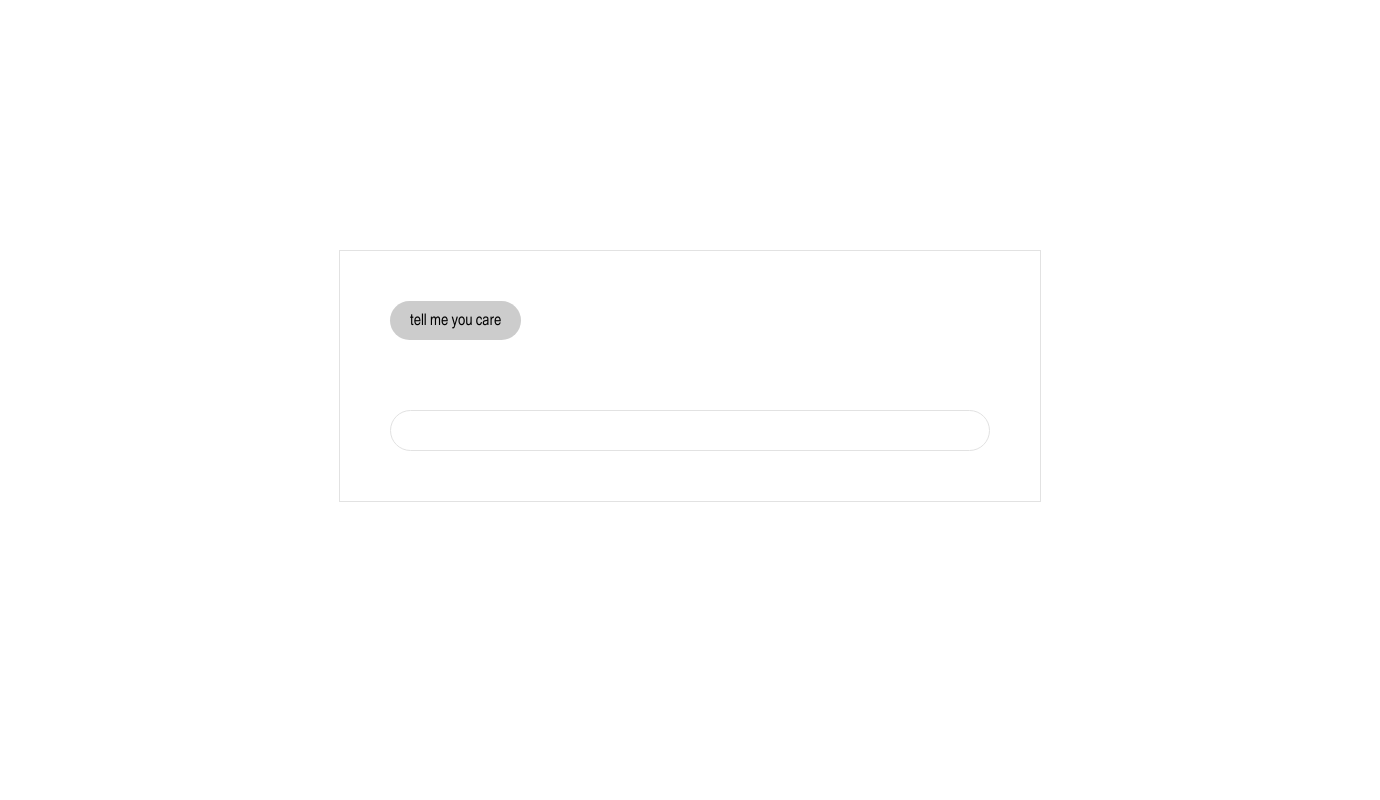
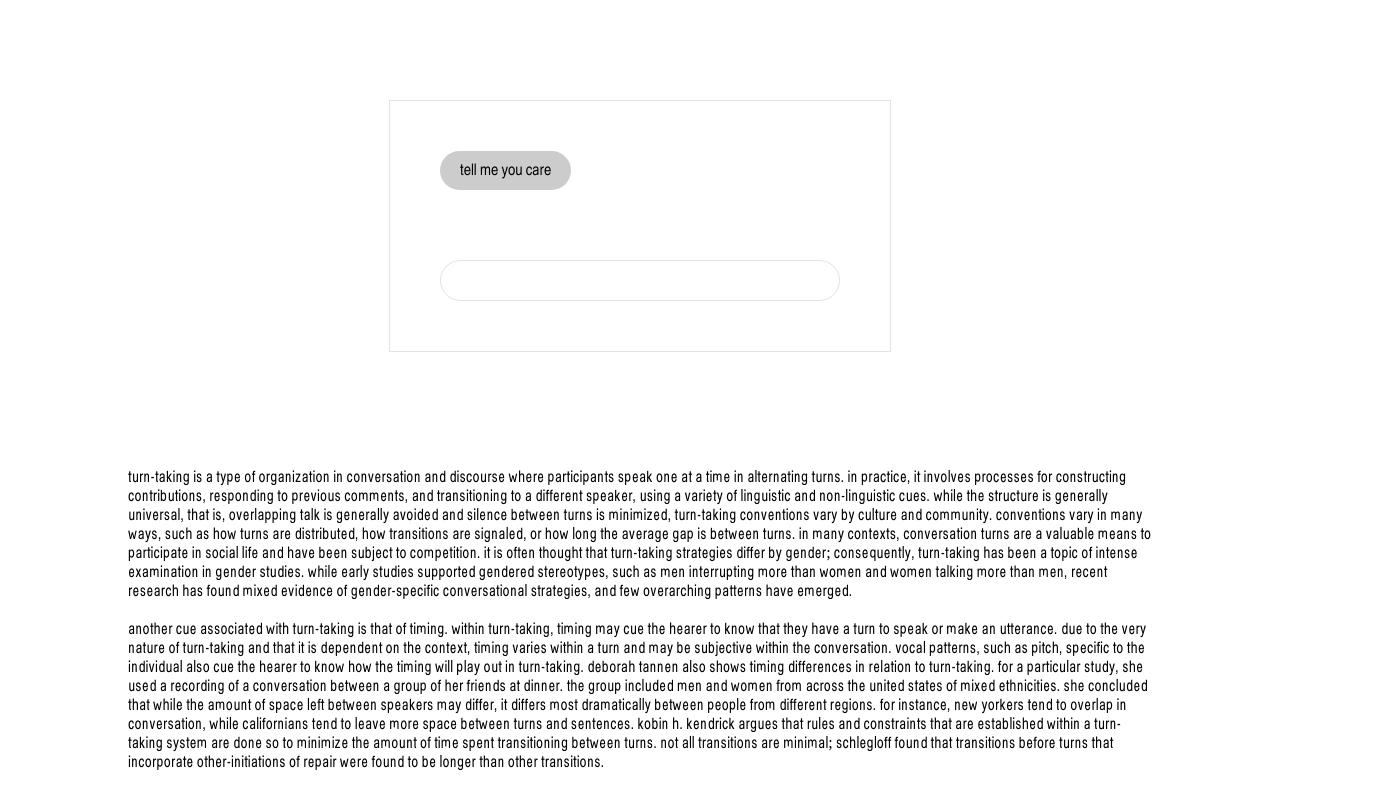
Before and after one commit to yanshangyun/type-code, a plain HTML site: page variable/index.html in a window 1280 px wide. Shown: the whole page, 1380 px wide, since content can reach past the window. Drawn offline with Linux system fonts and the light colour scheme.

Commit message:
turn-taking

```diff
--- a/variable/index.html
+++ b/variable/index.html
@@ -28,12 +28,9 @@
             flex-direction:column;
             align-items:center;
             justify-content:center;
-            padding:50px;
         }
 
         #conversation{
-            margin-top:200px;
-            width:50%;
             display:flex;
             flex-direction:column;
             gap:20px;
@@ -42,6 +39,11 @@
             /* box-shadow:0 0 10px rgb(218, 218, 218); */
             border:rgb(226, 226, 226) 1px solid;
             padding:50px;
+        }
+
+        .conversation-wrapper{
+            margin-bottom:100px;
+            padding-top:100px;
         }
 
         .input{
@@ -116,6 +118,24 @@
             }
         }
 
+        .turn-taking{
+            font-variation-settings:'wght' 1;
+            animation:subtle 10s linear infinite alternate;
+        }
+
+        @keyframes subtle{
+            0%{
+                font-variation-settings:'wght' 1;
+            }
+            100%{
+                font-variation-settings:'wght' 500;
+            }
+        }
+
+        .turn-taking-wrapper{
+            width:80%;
+        }
+
         /*character grid*/
 
         .flex-container {
@@ -181,9 +201,26 @@
 </head>
 <body>
     <div class="container">
-        <div id="conversation">
-            <span class="text-bubble you">tell me you care</span>
-            <span class="text-bubble input" contenteditable="true" spellcheck="false"></span>
+        <div class="conversation-wrapper">
+            <div id="conversation">
+                <span class="text-bubble you">tell me you care</span>
+                <span class="text-bubble input" contenteditable="true" spellcheck="false"></span>
+            </div>
+        </div>
+        <div class="turn-taking-wrapper">
+            <p class="turn-taking">
+                turn-taking is a type of organization in conversation and discourse where participants speak one at a time in alternating turns. in practice, it involves processes for constructing contributions, responding to previous comments, and transitioning to a different speaker, using a variety of linguistic and non-linguistic cues.
+
+                while the structure is generally universal, that is, overlapping talk is generally avoided and silence between turns is minimized, turn-taking conventions vary by culture and community. conventions vary in many ways, such as how turns are distributed, how transitions are signaled, or how long the average gap is between turns.
+
+                in many contexts, conversation turns are a valuable means to participate in social life and have been subject to competition. it is often thought that turn-taking strategies differ by gender; consequently, turn-taking has been a topic of intense examination in gender studies. while early studies supported gendered stereotypes, such as men interrupting more than women and women talking more than men, recent research has found mixed evidence of gender-specific conversational strategies, and few overarching patterns have emerged.
+                <br><br>
+                another cue associated with turn-taking is that of timing. within turn-taking, timing may cue the hearer to know that they have a turn to speak or make an utterance. due to the very nature of turn-taking and that it is dependent on the context, timing varies within a turn and may be subjective within the conversation. vocal patterns, such as pitch, specific to the individual also cue the hearer to know how the timing will play out in turn-taking.
+
+                deborah tannen also shows timing differences in relation to turn-taking. for a particular study, she used a recording of a conversation between a group of her friends at dinner. the group included men and women from across the united states of mixed ethnicities. she concluded that while the amount of space left between speakers may differ, it differs most dramatically between people from different regions. for instance, new yorkers tend to overlap in conversation, while californians tend to leave more space between turns and sentences.
+
+                kobin h. kendrick argues that rules and constraints that are established within a turn-taking system are done so to minimize the amount of time spent transitioning between turns. not all transitions are minimal; schlegloff found that transitions before turns that incorporate other-initiations of repair were found to be longer than other transitions.
+            </p>
         </div>
         <!-- <div class="wghtValueDisplay">awkwardness...</div>   -->
         <!-- <div class="flex-container">
```
